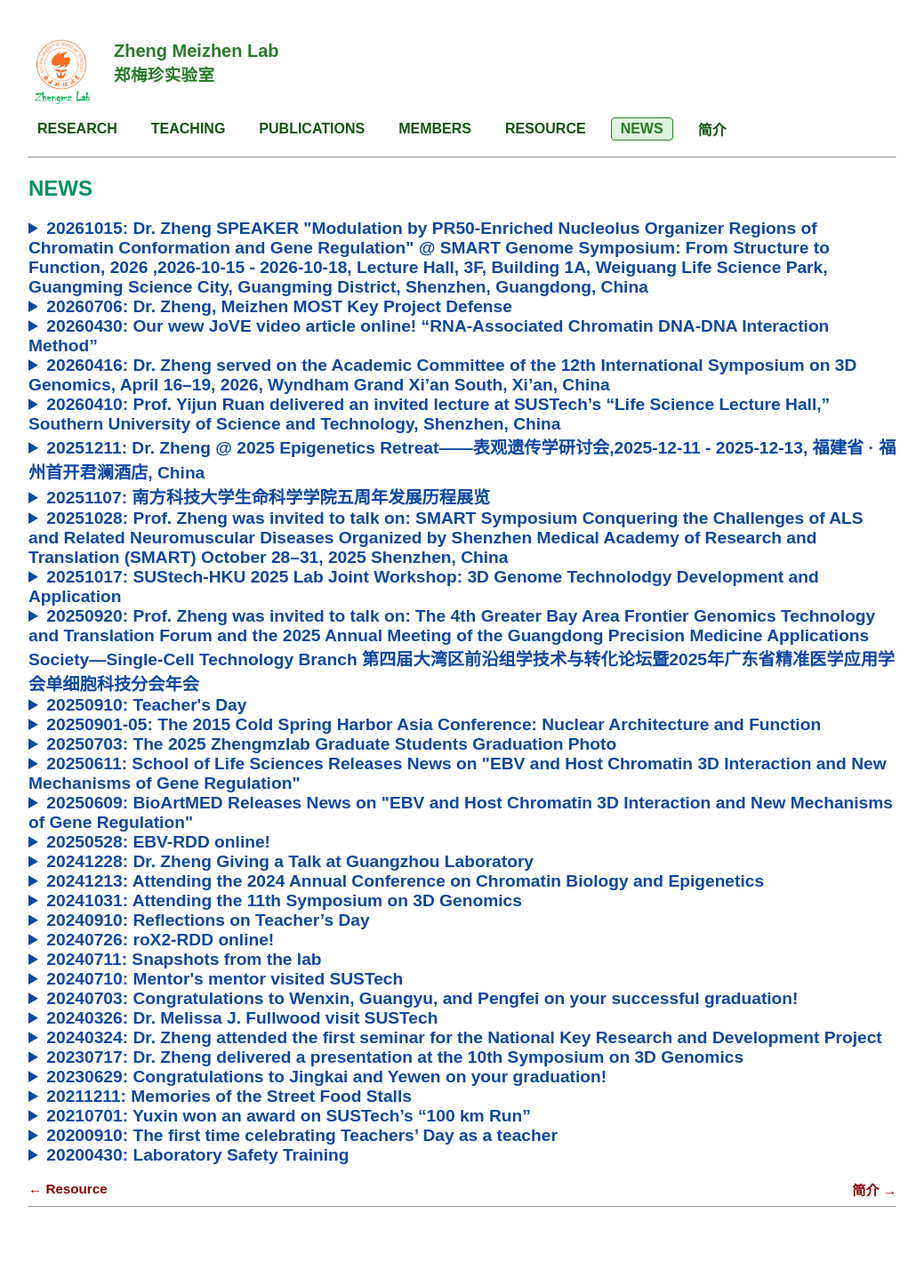
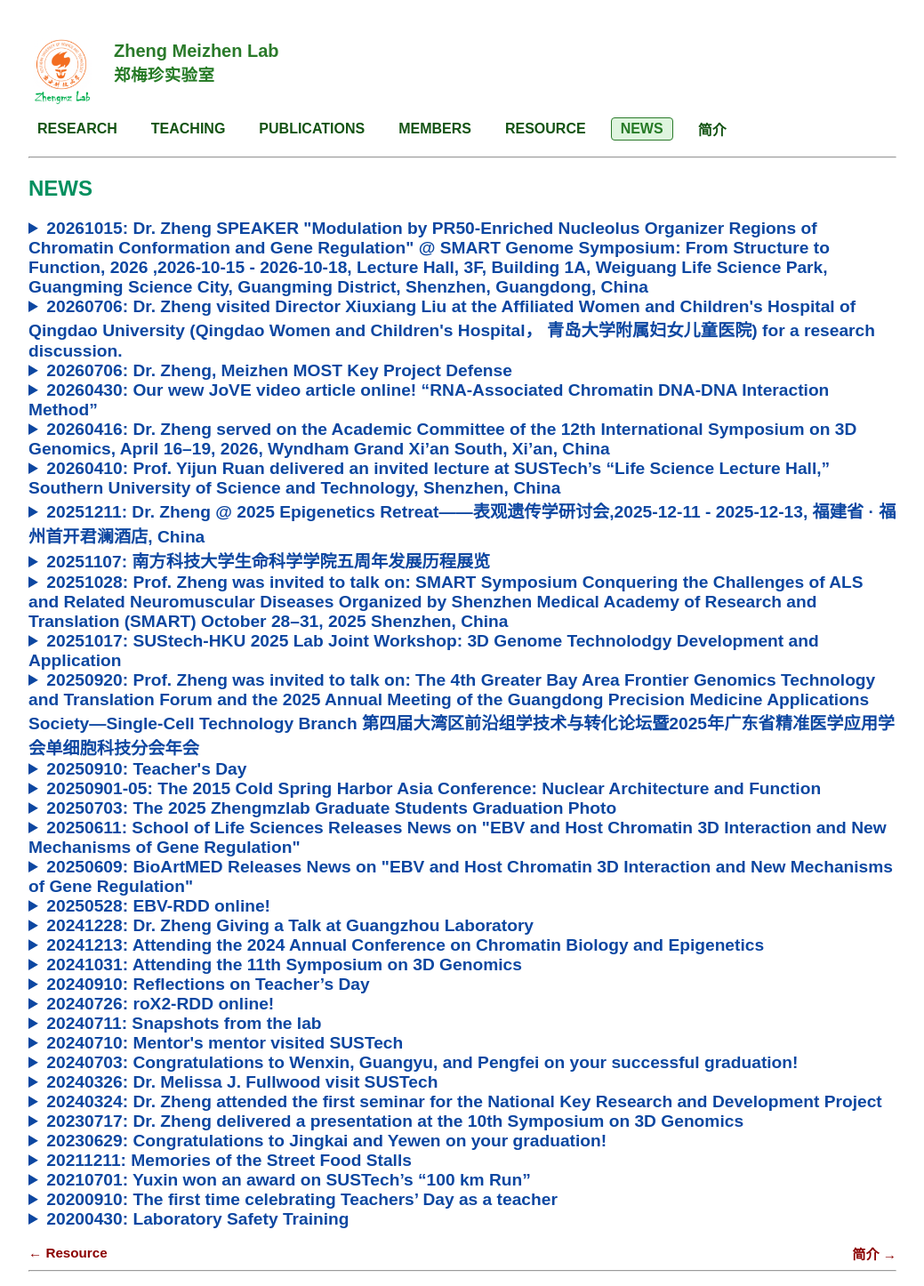
Before and after one commit to ZhengmzLab/zhengmzlab.github.io, a Jekyll site: the page built from news.md, in a window 1280 px wide. Shown: the whole page at 89% size, without its empty margins (120-1159 px from the left). Built offline with Jekyll 4.4.1, drawn with Linux system fonts in a browser that asks for light colours; comment, search, counter and statistics services are not loaded; before the commit the page ends 1374 px from its top, so only the background shows below that.

Commit message:
Update news.md

```diff
--- a/news.md
+++ b/news.md
@@ -24,6 +24,19 @@ title: NEWS
 </a>
 </details>
 <!-- ################################# -->
+
+<!-- ################################# -->
+<details>
+<summary  style="color:#0D47A1; font-size:1.2em; font-weight:bold;" >20260706: Dr. Zheng visited Director Xiuxiang Liu at the Affiliated Women and Children's Hospital of Qingdao University (Qingdao Women and Children's Hospital， 青岛大学附属妇女儿童医院) for a research discussion.
+
+
+ </summary>
+<br>
+
+An invited lecture by Prof. Yijun Ruan at SUSTech’s “Life Science Lecture Hall.”
+</details>
+<!-- ################################# -->
+
 
 <!-- ################################# -->
 <details>
```
